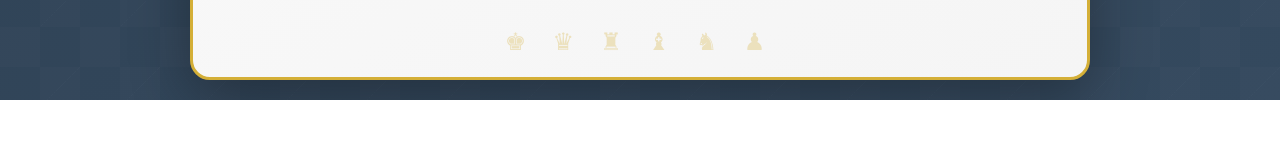
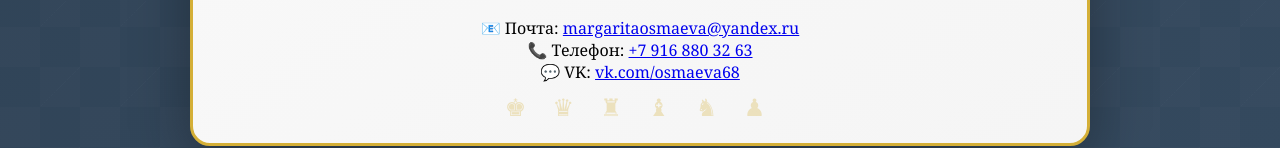
Before and after one commit to brandgrossmeister8-cmd/Mysite, a plain HTML site: page index.html in a window 1280 px wide. Shown: the part 2013-2161 px from the top of the page. Before the commit the page ends 2113 px from the top, so only its background shows below. Drawn offline with Linux system fonts and the light colour scheme.

Commit message:
Добавила контакты для связи

```diff
--- a/index.html
+++ b/index.html
@@ -63,8 +63,10 @@
 
                     <div class="contact">
                         <h2>Как со мной связаться:</h2>
-                        <div class="contact-links">
-                            <!-- Здесь будут ссылки на соцсети и контакты -->
+                        <div class="contact-info">
+                            <p class="contact-item">📧 Почта: <a href="mailto:margaritaosmaeva@yandex.ru">margaritaosmaeva@yandex.ru</a></p>
+                            <p class="contact-item">📞 Телефон: <a href="tel:+79168803263">+7 916 880 32 63</a></p>
+                            <p class="contact-item">💬 VK: <a href="https://vk.com/osmaeva68" target="_blank">vk.com/osmaeva68</a></p>
                         </div>
                     </div>
                 </div>
```
